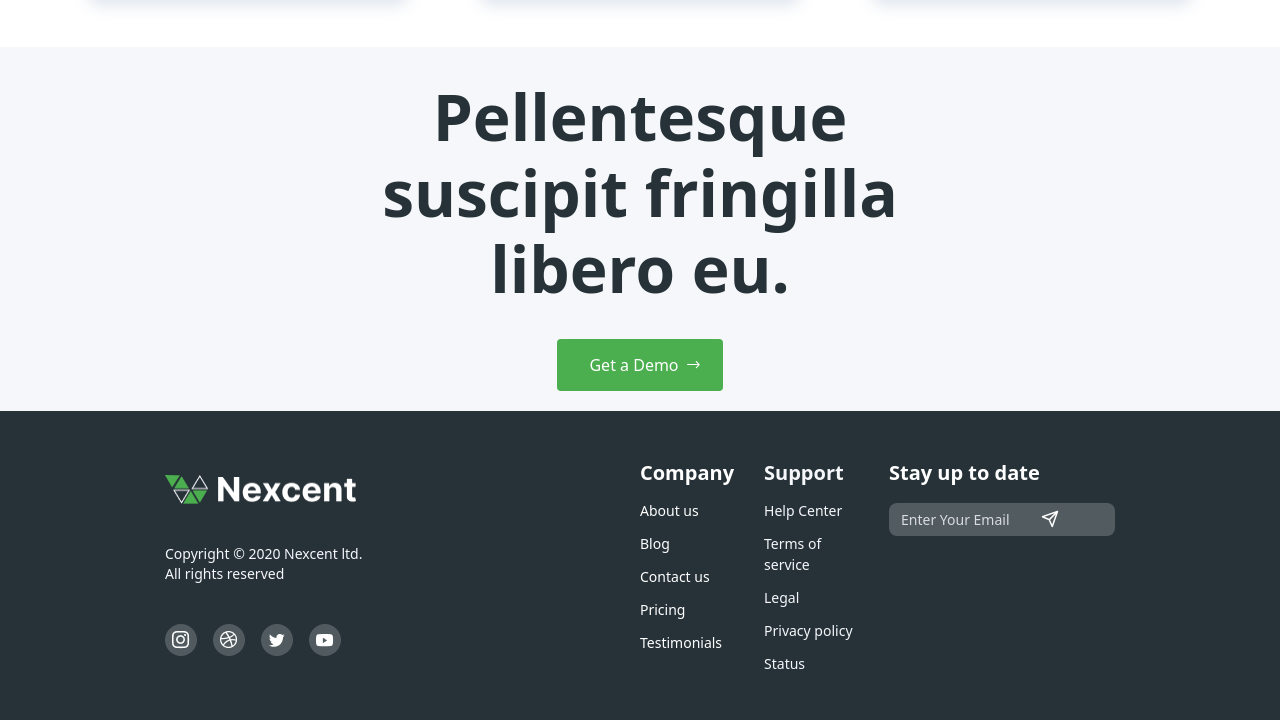
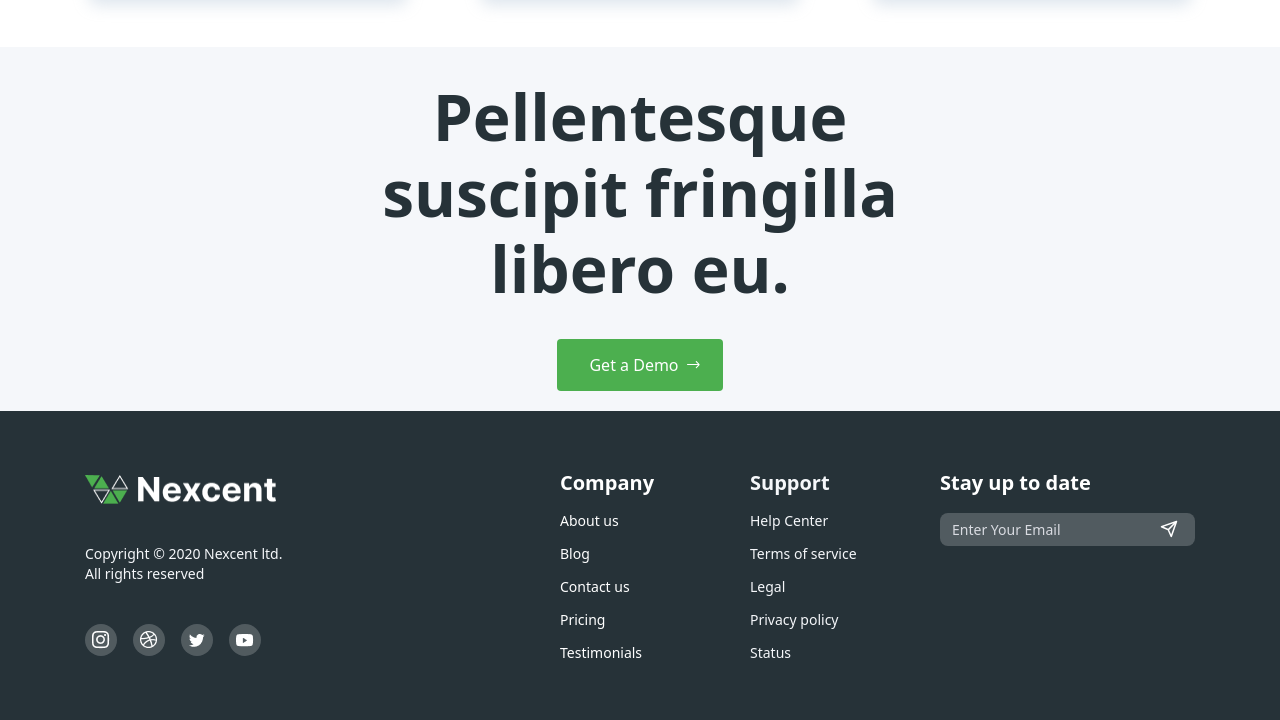
Before and after one commit to FarwaAshraf70/Nexcent-project, a website: page index.html in a window 1280 px wide. Shown: the part 3741-4461 px from the top of the page. Drawn offline with nearby package versions, Linux system fonts and the light colour scheme.

Commit message:
email width icrease

```diff
--- a/index.html
+++ b/index.html
@@ -441,7 +441,7 @@
 
         <!-- <footer> -->
         <div class="w-full bg-[#263238] ">
-            <footer class="flex max-w-[1440px] mx-[165px]  justify-center items-center gap-[125px] ">
+            <footer class="flex max-w-[1440px] mx-auto justify-center items-center gap-[125px] ">
 
                 <div class=" py-[64px]   gap-[40px] max-w-[350px] w-full flex flex-col">
                     <img src="./images/Logoo.png" alt="" class="max-w-[191px] h-[29px]" />
@@ -469,8 +469,9 @@
 
                     </div>
                 </div>
-                <div class="flex  gap-[30px] max-w-[635px]">
-                    <ul class="text-[#FFFFFF] text-[14px] font-[400] space-y-[12px]  ">
+                <div class="flex gap-[30px]">
+
+                    <ul class="text-[#FFFFFF] w-[160px] text-[14px] font-[400] space-y-[12px]">
                         <li>
                             <a href="#" class=" text-[20px] font-[600] rounded-md  cursor-pointer hover:text-white ">
                                 Company
@@ -515,7 +516,9 @@
 
                     </ul>
 
-                    <ul class="text-[#F5F7FA] text-[14px] font-[400] space-y-[12px]">
+
+
+                    <ul class="text-[#F5F7FA] w-[160px] text-[14px] font-[400] space-y-[12px]">
                         <li>
                             <a href="#"
                                 class=" text-[20px] font-[600]  rounded-md  cursor-pointer  underline-offset-4 transition duration-300  hover:text-white ">
@@ -561,10 +564,10 @@
 
                     <div class="">
                         <p class="text-[#FFFFFF] text-[20px] font-[600] ">Stay up to date</p>
-                        <div class="flex relative mt-[15px] gap-[117px]  rounded-[8px] ">
+                        <div class="flex relative mt-[15px] gap-[87px]  rounded-[8px] ">
                             <input type="email" placeholder="Enter Your Email"
-                                class="placeholder:text-[#D9DBE1] px-[12px] text-white text-[14px] font-[400] py-[6px] rounded-[8px] bg-white/20 outline-none" />
-                            <img src="./images/send.svg" alt="" class="absolute bottom-[8px] left-[152px]" />
+                                class="placeholder:text-[#D9DBE1]  px-[12px] text-white text-[14px] font-[400] py-[6px] w-[255px] rounded-[8px] bg-white/20 outline-none" />
+                            <img src="./images/send.svg" alt="" class="absolute bottom-[8px] left-[220px]" />
                         </div>
                     </div>
                 </div>
```
